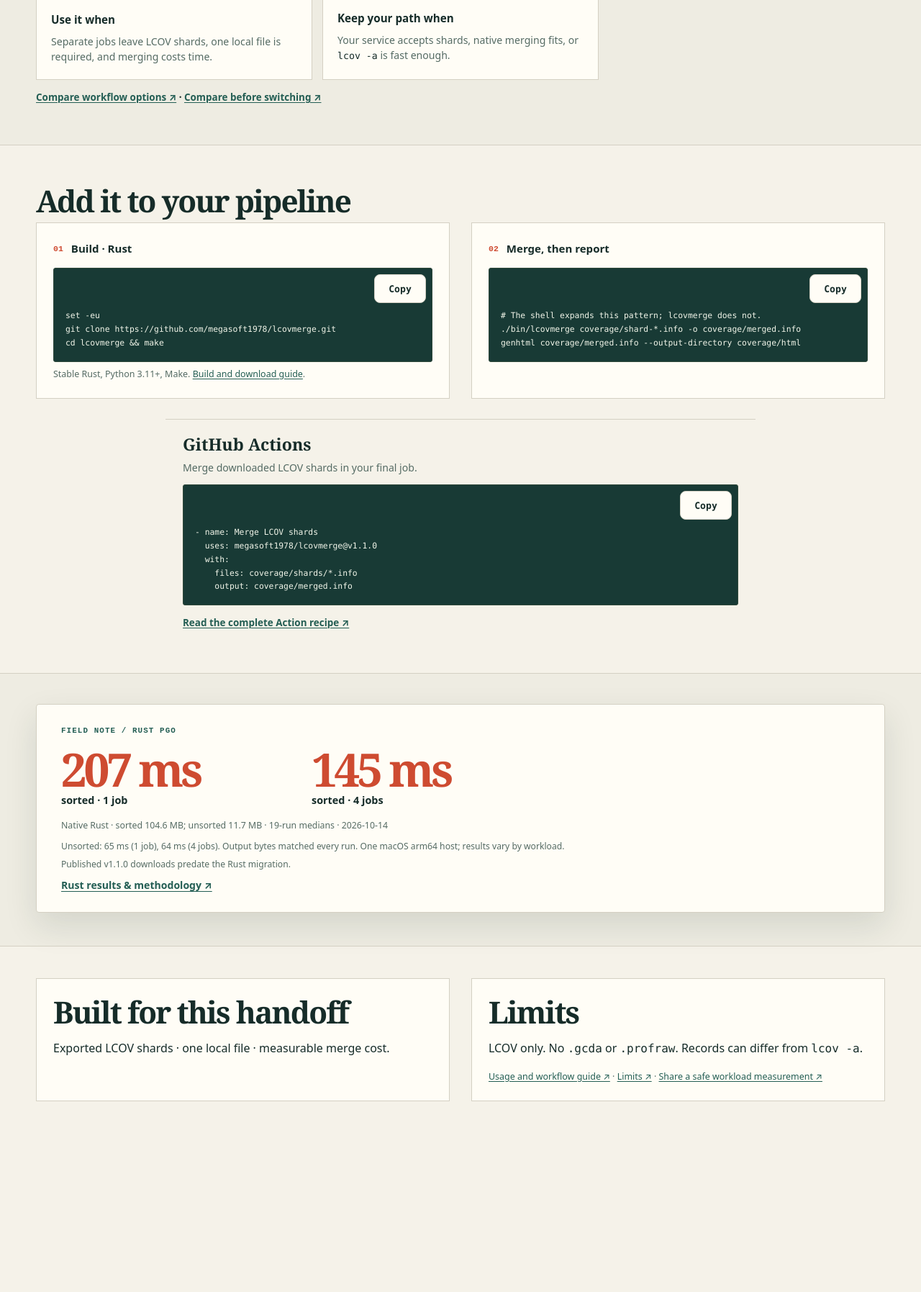
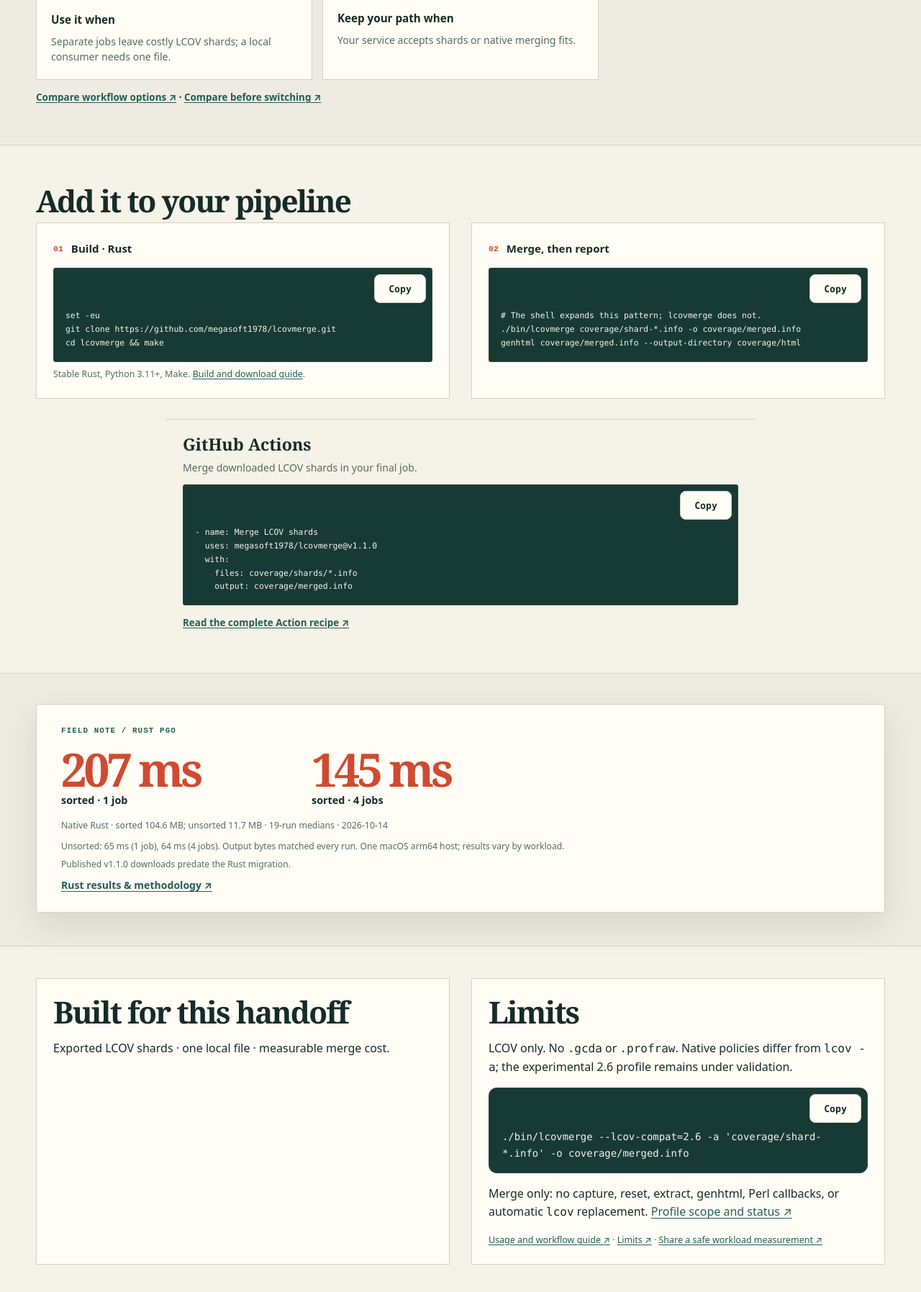
Before and after one commit to megasoft1978/lcovmerge, a plain HTML site: page docs/site/index.html in a window 1280 px wide. Shown: the part 707-2502 px from the top of the page at 72% size. Before the commit the page ends 2289 px from the top, so only its background shows below. Drawn offline with Linux system fonts and the light colour scheme.

Commit message:
docs: describe opt-in LCOV compatibility profile

```diff
--- a/docs/site/index.html
+++ b/docs/site/index.html
@@ -64,11 +64,11 @@
         <div class="fit-grid">
           <article class="fit-card fit-card-yes">
             <h3>Use it when</h3>
-            <p>Separate jobs leave LCOV shards, one local file is required, and merging costs time.</p>
+            <p>Separate jobs leave costly LCOV shards; a local consumer needs one file.</p>
           </article>
           <article class="fit-card">
             <h3>Keep your path when</h3>
-            <p>Your service accepts shards, native merging fits, or <code>lcov -a</code> is fast enough.</p>
+            <p>Your service accepts shards or native merging fits.</p>
           </article>
         </div>
         <p class="fit-links"><a href="docs.html#workflow-fit">Compare workflow options ↗</a> · <a href="docs.html#compatibility">Compare before switching ↗</a></p>
@@ -129,7 +129,9 @@ genhtml coverage/merged.info --output-directory coverage/html</code></pre>
         </div>
         <div>
           <h2>Limits</h2>
-          <p>LCOV only. No <code>.gcda</code> or <code>.profraw</code>. Records can differ from <code>lcov -a</code>.</p>
+          <p>LCOV only. No <code>.gcda</code> or <code>.profraw</code>. Native policies differ from <code>lcov -a</code>; the experimental 2.6 profile remains under validation.</p>
+          <pre class="code-block" data-copy-label="Copy LCOV profile merge command"><code>./bin/lcovmerge --lcov-compat=2.6 -a 'coverage/shard-*.info' -o coverage/merged.info</code></pre>
+          <p>Merge only: no capture, reset, extract, genhtml, Perl callbacks, or automatic <code>lcov</code> replacement. <a href="https://github.com/megasoft1978/lcovmerge/blob/main/docs/LCOV-PROFILE.md">Profile scope and status ↗</a></p>
           <p class="home-doc-links"><a href="docs.html">Usage and workflow guide ↗</a> · <a href="https://github.com/megasoft1978/lcovmerge/blob/main/docs/LIMITATIONS.md">Limits ↗</a> · <a href="https://github.com/megasoft1978/lcovmerge/blob/main/docs/REAL-WORKLOADS.md">Share a safe workload measurement ↗</a></p>
         </div>
       </div>
```
Also changed, not shown: docs/site/docs.html (+1 -1 lines), 5 other files.
